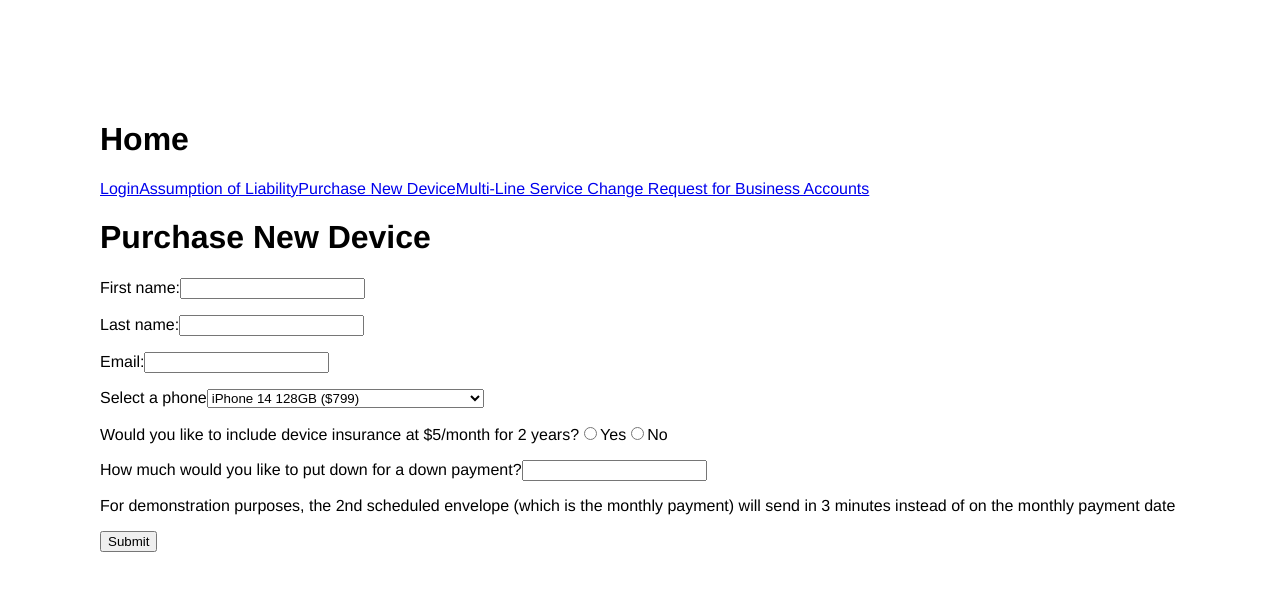
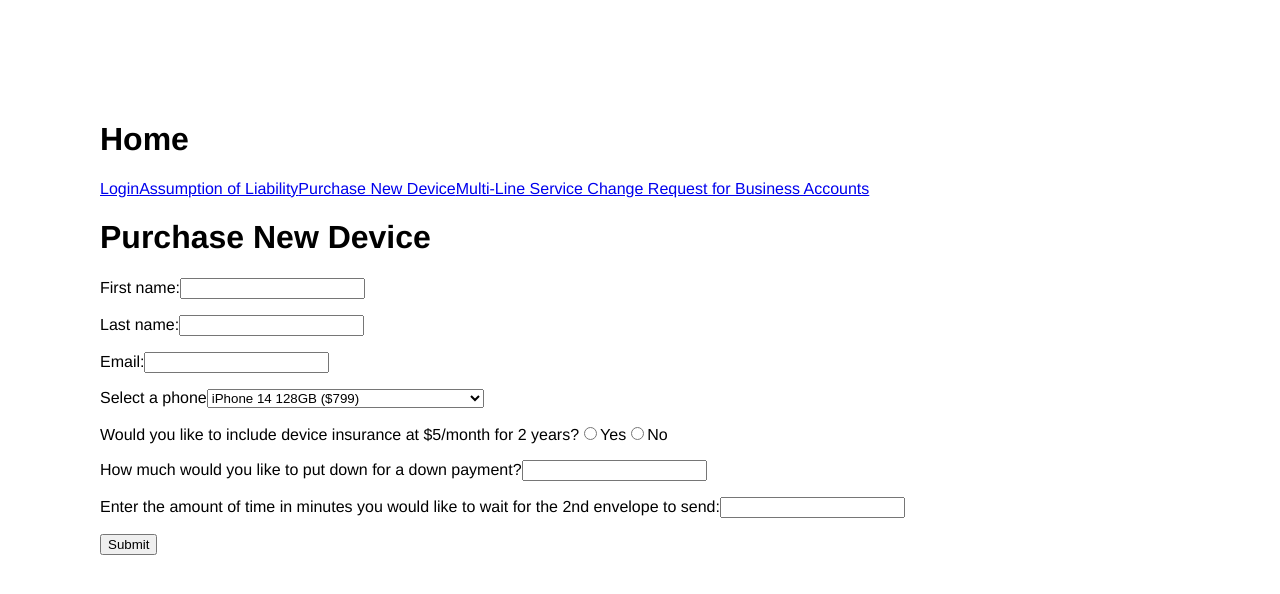
Before and after one commit to docusign/sample-app-mytelecom-nodejs, a React (Create React App) app in the folder client/: page /purchase-new-device in a window 1280 px wide. Shown: the top 594 px of the page. Built offline with nearby package versions, Linux system fonts and the light colour scheme.

Commit message:
pr review changes

```diff
--- a/client/src/assets/Text.json
+++ b/client/src/assets/Text.json
@@ -51,6 +51,6 @@
         "downPayment": "How much would you like to put down for a down payment?",
         "yes": "Yes",
         "no": "No",
-        "demoText": "For demonstration purposes, the 2nd scheduled envelope (which is the monthly payment) will send in 3 minutes instead of on the monthly payment date"
+        "scheduleSend": "Enter the amount of time in minutes you would like to wait for the 2nd envelope to send:"
     }
 }
--- a/client/src/components/Form.js
+++ b/client/src/components/Form.js
@@ -159,7 +159,7 @@ function Form({ includePhone, onSubmit, phonePurchase }) {
                 message: text.formLabels.requiredFieldError,
               },
               maxLength: {
-                value: 10,
+                value: 4,
                 message: text.formLabels.inputTooLongError,
               },
             })}
@@ -167,7 +167,20 @@ function Form({ includePhone, onSubmit, phonePurchase }) {
         </>
       )}
       <p></p>
-      {text.purchaseDevice.demoText}
+      <label>{text.purchaseDevice.scheduleSend}</label>
+      <input
+        type="number"
+        {...register("resumeTime", {
+          required: {
+            value: true,
+            message: text.formLabels.requiredFieldError,
+          },
+          maxLength: {
+            value: 4,
+            message: text.formLabels.inputTooLongError,
+          },
+        })}
+      />
       <p></p>
       <input type="submit" value={text.formLabels.buttonName} />
     </form>
--- a/client/src/pages/PurchaseDevice.js
+++ b/client/src/pages/PurchaseDevice.js
@@ -14,6 +14,7 @@ function PurchaseDevice() {
       signerPhoneSelection: event.phoneSelection,
       signerInsuranceSelection: event.insurance,
       signerDownPayment: event.downPayment,
+      signerResumeTime: event.resumeTime,
     };
 
     console.log(body);
```
Also changed, not shown: 2 other files (tests, documents, lock files or other folders).
